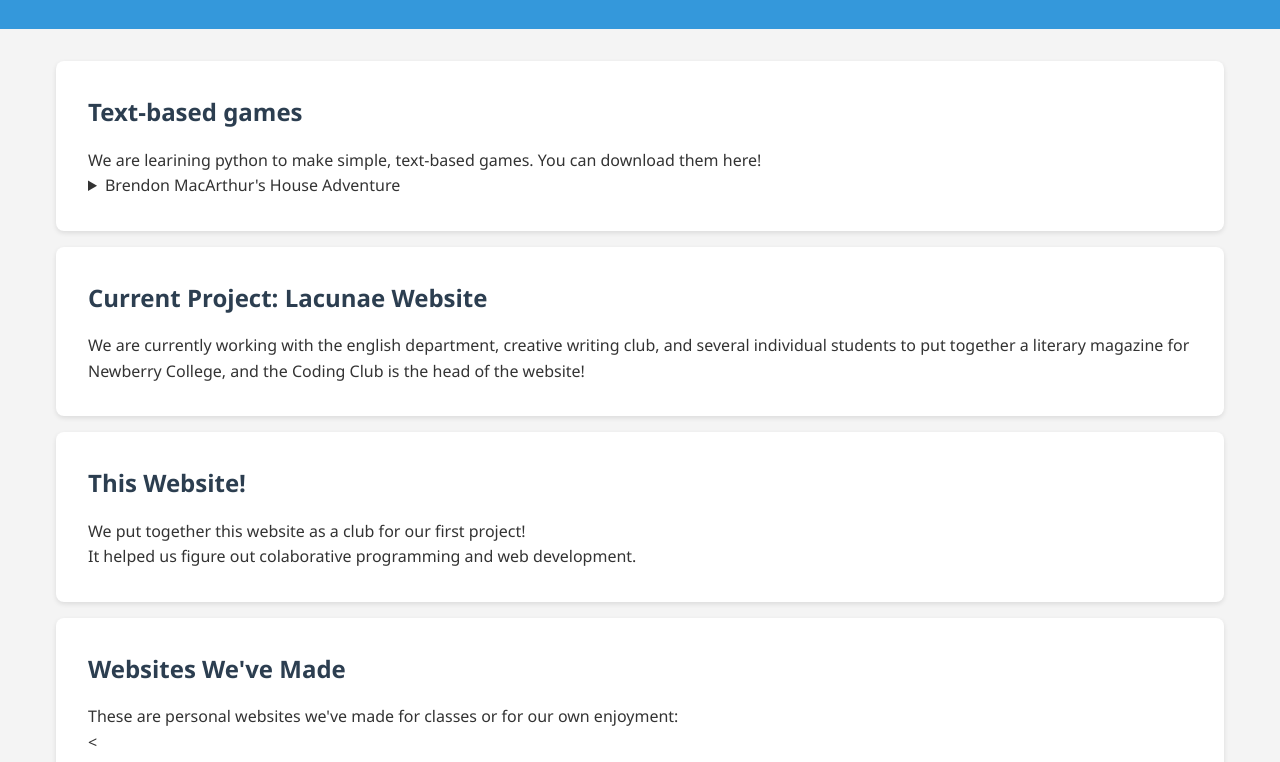
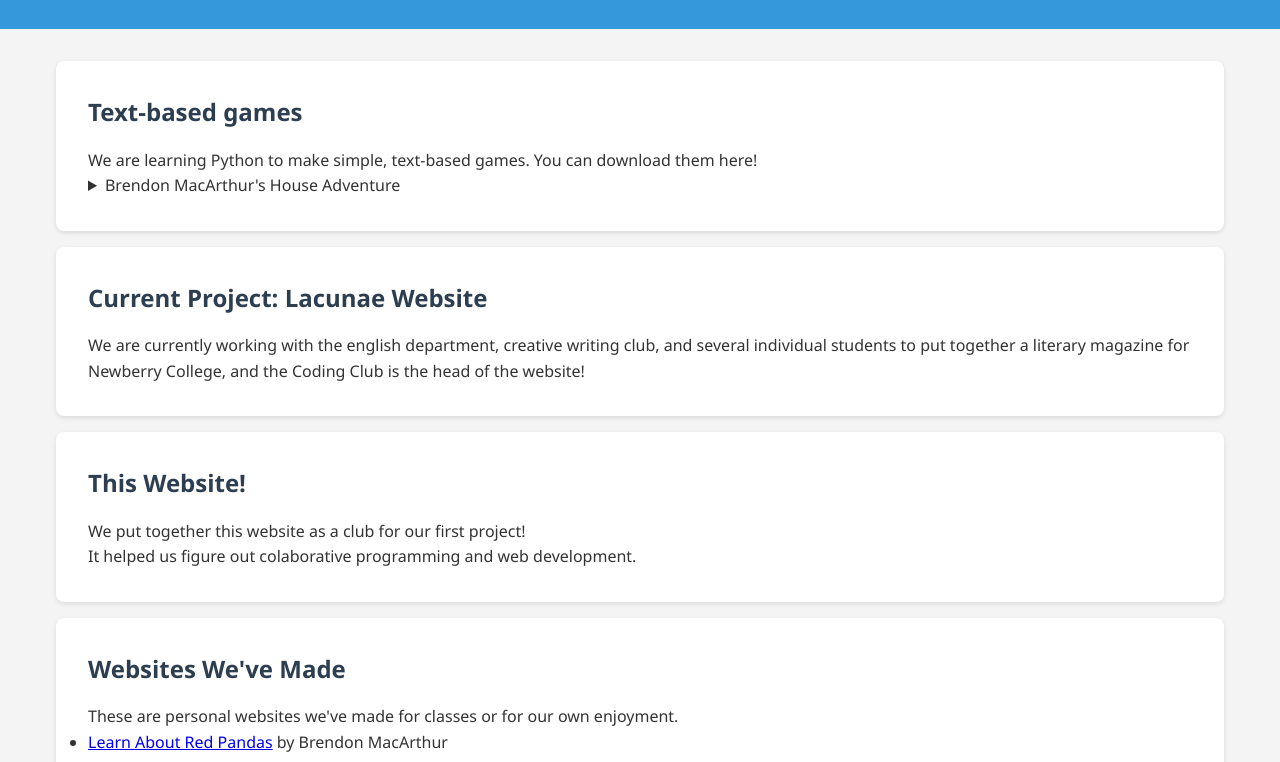
Before and after one commit to newberrycodeclub/newberrycodeclub.github.io, a plain HTML site: page projects.html in a window 1280 px wide. Shown: the part 190-952 px from the top of the page. Drawn offline with Linux system fonts and the light colour scheme.

Commit message:
Added my red pandas site that I made in class

```diff
--- a/projects.html
+++ b/projects.html
@@ -26,7 +26,7 @@
     <main>
         <section>
             <h2>Text-based games</h2>
-            <p>We are learining python to make simple, text-based games. You can download them here!</p>
+            <p>We are learning Python to make simple, text-based games. You can download them here!</p>
             <details>
                 <summary>
                     Brendon MacArthur's House Adventure
@@ -55,8 +55,12 @@
 
         <section>
             <h2>Websites We've Made</h2>
-            <p>These are personal websites we've made for classes or for our own enjoyment:</p>
-            <
+            <p>These are personal websites we've made for classes or for our own enjoyment.</p>
+            <ul>
+                <li>
+                    <a href="https://brendonm81.github.io/redpandas/">Learn About Red Pandas</a> by Brendon MacArthur
+                </li>
+            </ul>
         </section>
 
         <section>
```
